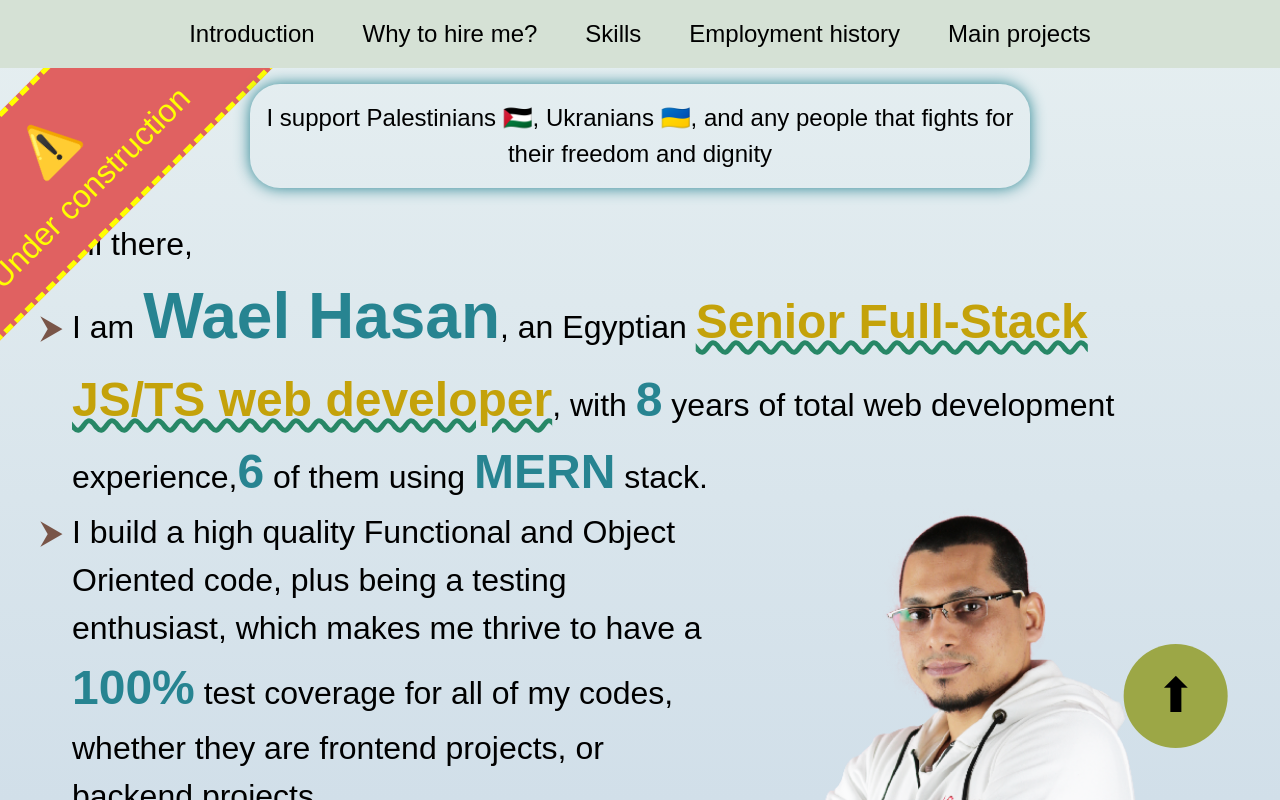
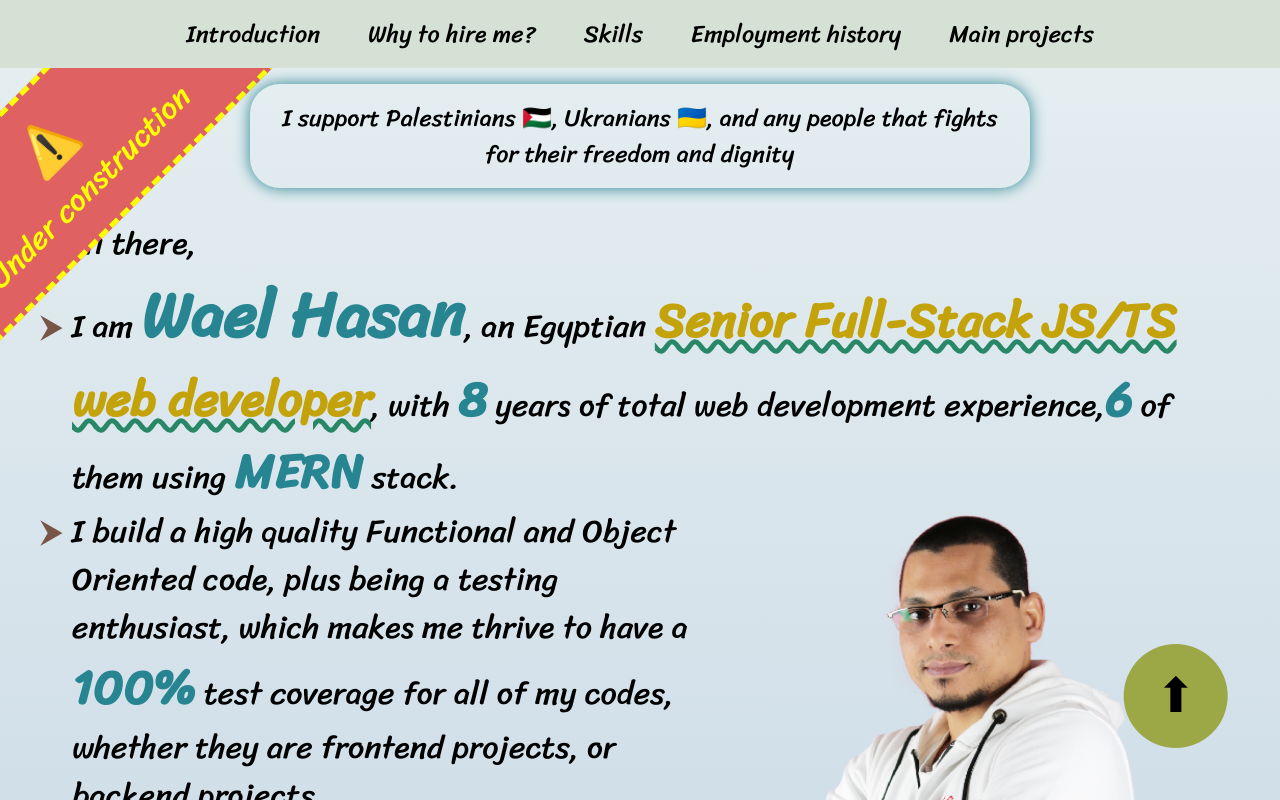
Before and after one commit to waelhasan/personal-site, a Next.js app: page / in a window 1280 px wide. Built offline with nearby package versions, Linux system fonts and the light colour scheme.

Commit message:
Use Sriracha font

```diff
--- /dev/null
+++ b/src/app/fonts.ts
@@ -0,0 +1,6 @@
+import { Sriracha } from 'next/font/google'
+
+export const sriracha = Sriracha({
+    subsets: ["latin"],
+    weight: "400"
+})
--- a/src/app/layout.tsx
+++ b/src/app/layout.tsx
@@ -5,6 +5,7 @@ import FreedomSupportNotice from './components/FreedomSupportNotice'
 import UnderconstructionNotice from './components/UnderconstructionNotice'
 import ScrollToTopButton from './components/ScrollToTopButton'
 import Footer from './components/Footer'
+import { sriracha } from './fonts'
 
 export const metadata: Metadata = {
   title: 'Wael Hasan',
@@ -31,6 +32,7 @@ export default function RootLayout({
                       var(--background-end-rgb)) var(--background-start-rgb)`
       }}>
       <body
+      className={sriracha.className}
         style={{
           position: "relative",
           height: "100%",
```
